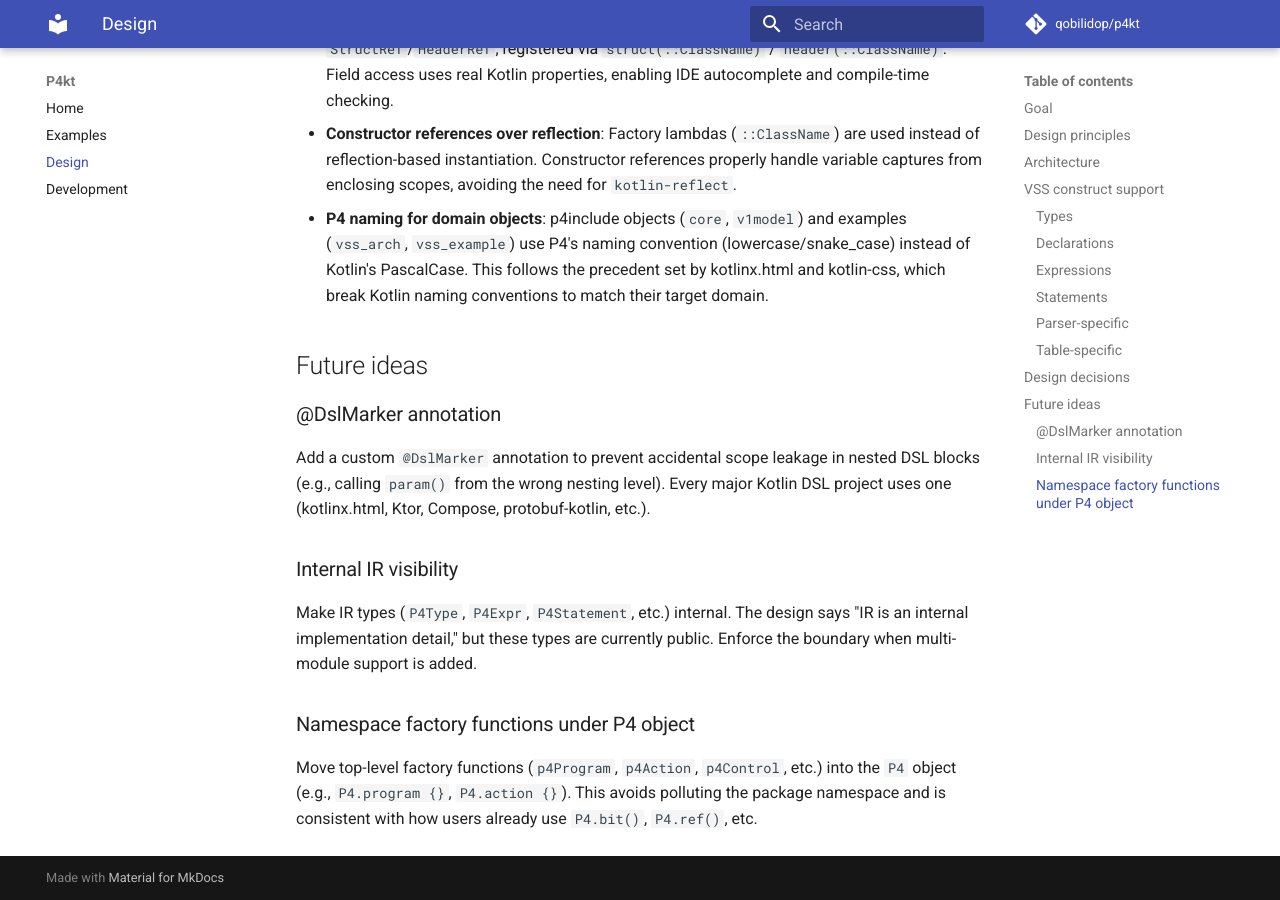
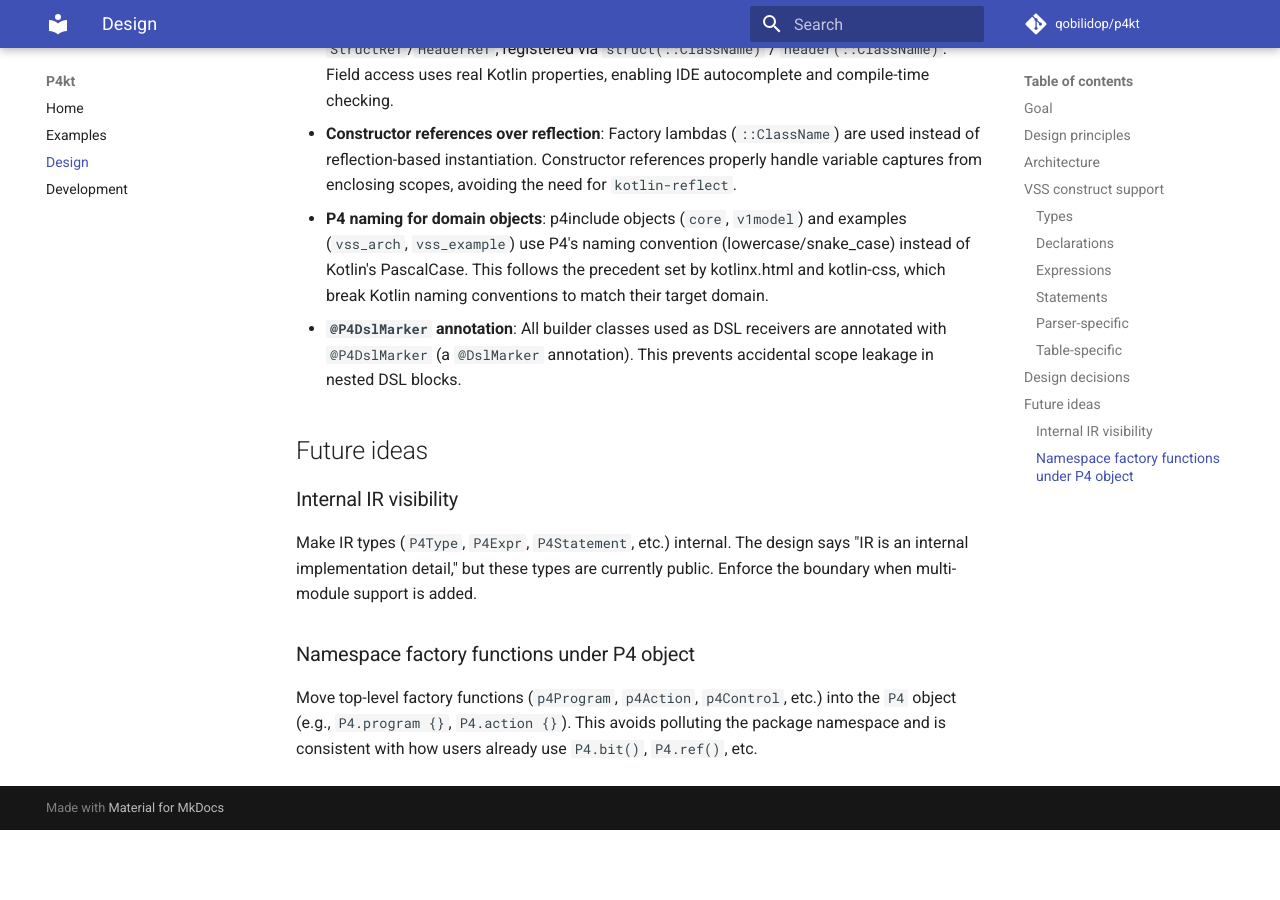
Before and after one commit to qobilidop/p4kt, an MkDocs documentation site: the page built from docs/design.md, in a window 1280 px wide and 900 px high, scrolled down 4103 px. Built offline with MkDocs 1.6.1 and Material for MkDocs 9.7.7, drawn with Linux system fonts in a browser that asks for light colours; comment, search, counter and statistics services are not loaded; after the commit the page ends 4933 px from its top, so only the background shows below that.

Commit message:
Add @P4DslMarker annotation to all DSL builders
Prevents accidental scope leakage in nested DSL blocks (e.g.,
calling param() from inside a table {} block). Every major Kotlin
DSL project uses @DslMarker - this brings p4kt in line.

```diff
--- a/docs/design.md
+++ b/docs/design.md
@@ -106,12 +106,9 @@ User code (DSL) → IR (immutable data classes) → Renderer (P4 source text)
 - **Typed field access via ref classes**: P4 struct/header types are Kotlin classes extending `StructRef`/`HeaderRef`, registered via `struct(::ClassName)` / `header(::ClassName)`. Field access uses real Kotlin properties, enabling IDE autocomplete and compile-time checking.
 - **Constructor references over reflection**: Factory lambdas (`::ClassName`) are used instead of reflection-based instantiation. Constructor references properly handle variable captures from enclosing scopes, avoiding the need for `kotlin-reflect`.
 - **P4 naming for domain objects**: p4include objects (`core`, `v1model`) and examples (`vss_arch`, `vss_example`) use P4's naming convention (lowercase/snake_case) instead of Kotlin's PascalCase. This follows the precedent set by kotlinx.html and kotlin-css, which break Kotlin naming conventions to match their target domain.
+- **`@P4DslMarker` annotation**: All builder classes used as DSL receivers are annotated with `@P4DslMarker` (a `@DslMarker` annotation). This prevents accidental scope leakage in nested DSL blocks.
 
 ## Future ideas
-
-### @DslMarker annotation
-
-Add a custom `@DslMarker` annotation to prevent accidental scope leakage in nested DSL blocks (e.g., calling `param()` from the wrong nesting level). Every major Kotlin DSL project uses one (kotlinx.html, Ktor, Compose, protobuf-kotlin, etc.).
 
 ### Internal IR visibility
 
```
Also changed, not shown: 1 other file.
